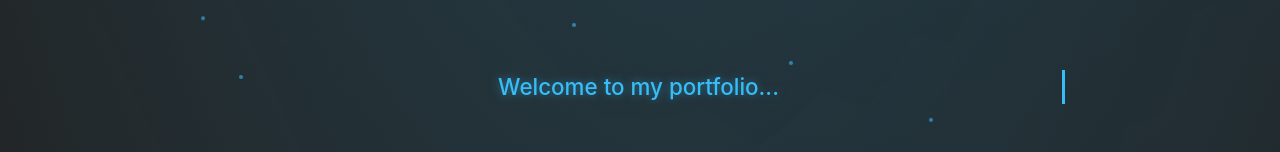
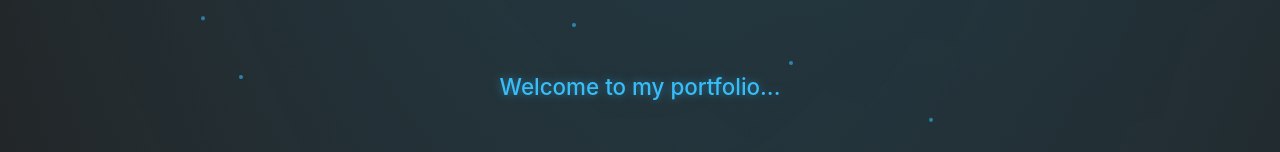
Before and after one commit to leeseongwoon/portfolio, a Next.js app: page / in a window 1280 px wide. Shown: the part 648-800 px from the top of the page. Built offline with nearby package versions, Linux system fonts and the light colour scheme; a web font is replaced by a local one.

Commit message:
home motion 수정

```diff
--- a/src/styles/HomeSection.ts
+++ b/src/styles/HomeSection.ts
@@ -1,5 +1,5 @@
 import styled from "styled-components";
-import { typing, blink, fadeInUp } from "./CommonStyles";
+import { fadeInUp } from "./CommonStyles";
 
 //section
 export const HomeSection = styled.section`
@@ -16,17 +16,13 @@ export const HomeSection = styled.section`
   }
 `;
 // 타이핑 애니메이션 텍스트
-export const TypingText = styled.div`
+export const TypingText = styled.p`
   font-size: 1.4rem;
   color: #38bdf8;
   font-weight: 500;
   margin-bottom: 1rem;
   overflow: hidden;
   white-space: nowrap;
-  border-right: 3px solid #38bdf8;
-  animation: ${typing} 4s steps(25, end), ${blink} 1s step-end infinite;
-  width: 0;
-  animation-fill-mode: forwards;
   text-shadow: 0 0 10px rgba(56, 189, 248, 0.5);
 `;
 
```
